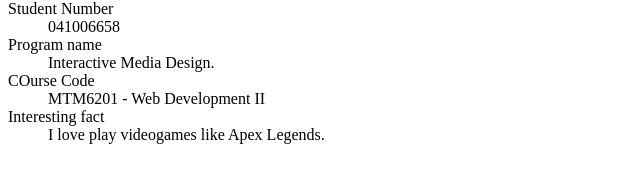
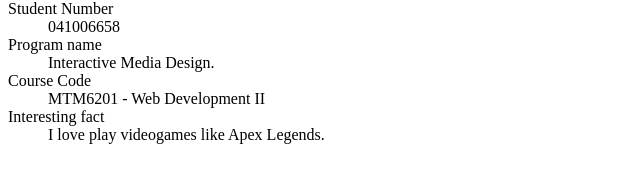
Before and after one commit to haa0018/mtm6201-week1, a plain HTML site: page index.html in a window 1280 px wide. Shown: the part 568-750 px from the top of the page, 0-640 px from the left. Drawn offline with Linux system fonts and the light colour scheme.

Commit message:
grammar check

```diff
--- a/index.html
+++ b/index.html
@@ -13,7 +13,7 @@
          <dd>041006658</dd>
     <dt>Program name</dt>
     <dd>Interactive Media Design.</dd>
-   <dt>COurse Code </dt>
+   <dt>Course Code </dt>
    <dd>MTM6201 - Web Development II</dd>
     <dt>Interesting fact</dt>
     <dd>I love play videogames like Apex Legends.</dd>
```
